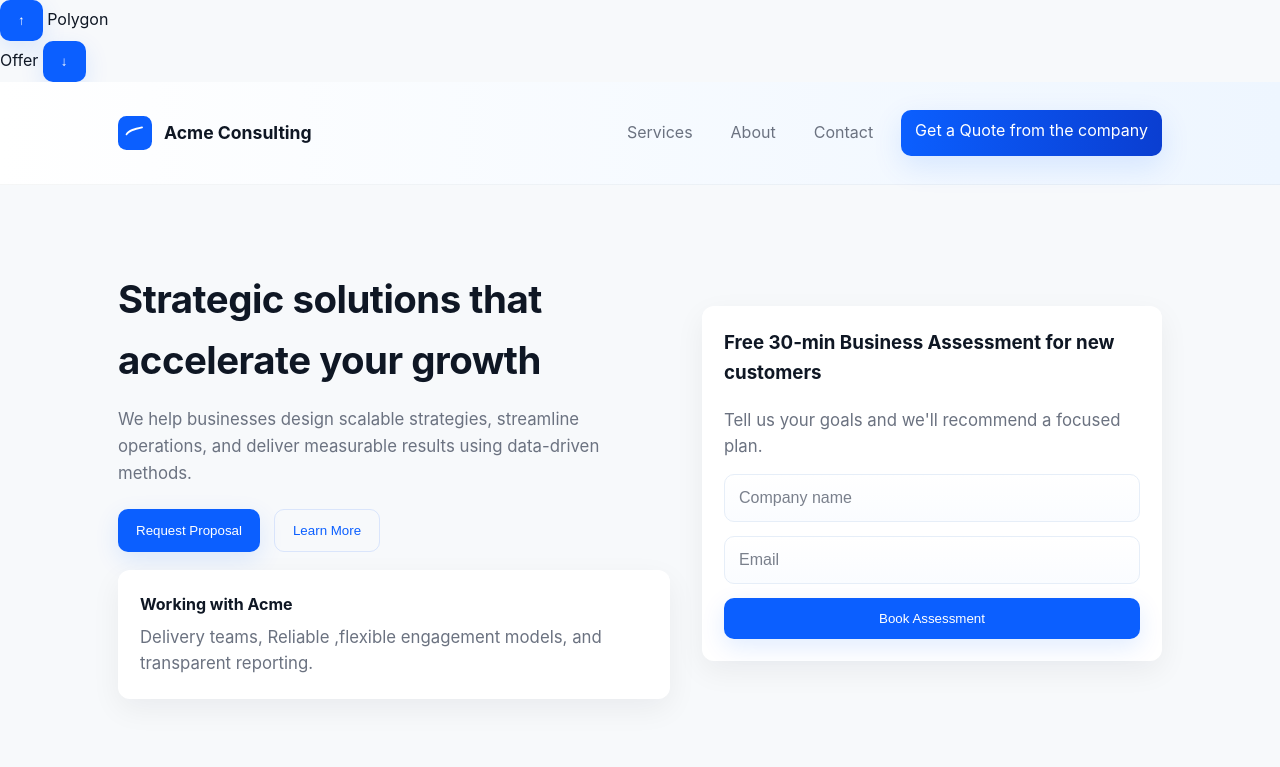
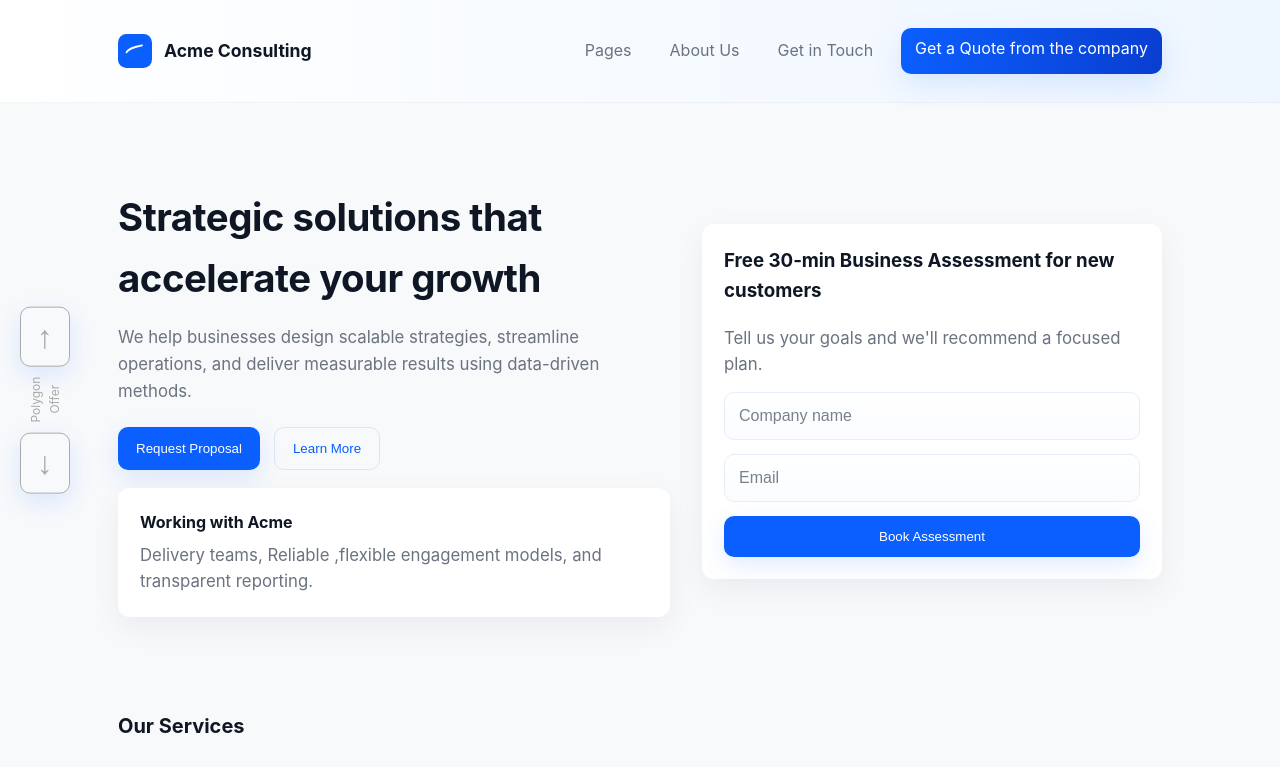
Before and after one commit to MMAhamedAakif/Gtit_Test-, a plain HTML site: page git.css/Test-01.html in a window 1280 px wide. Shown: the top 767 px of the page. Drawn offline with Linux system fonts and the light colour scheme.

Commit message:
feat: update navigation links for clarity and add scroll button styling in Test-01.html and style.css

```diff
--- a/git.css/Test-01.html
+++ b/git.css/Test-01.html
@@ -25,9 +25,9 @@
                     Acme Consulting
                 </div>
                 <div class="nav-links">
-                    <a href="#services">Services</a>
-                    <a href="#about">About</a>
-                    <a href="#contact">Contact</a>
+                    <a href="#services">Pages</a>
+                    <a href="#about">About Us</a>
+                    <a href="#contact">Get in Touch</a>
                     <a class="cta" href="#contact">Get a Quote from the company</a>
                 </div>
             </nav>
@@ -137,6 +137,8 @@
             </div>
         </footer>
     </main>
+    <section id="nextSection"></section>
+
 
     <script>
         function submitContact(e){
@@ -161,5 +163,6 @@
             items.forEach(i => io.observe(i));
         })();
     </script>
+    <script src="nextSection.js"></script>
 </body>
 </html>
--- a/git.css/style.css
+++ b/git.css/style.css
@@ -58,3 +58,39 @@
         :focus-visible{outline:3px solid rgba(11,95,255,.14);outline-offset:3px}
         /* Small helpers */
         .kicker{display:inline-block;padding:6px 10px;border-radius:999px;background:#f1f7ff;color:var(--accent);font-weight:600;font-size:0.85rem}
+
+
+        .scroll-btn {
+  position: fixed;
+  left: 20px;
+  top: 50%;
+  transform: translateY(-50%);
+  display: flex;
+  flex-direction: column;
+  align-items: center;
+  z-index: 1000;
+}
+
+.scroll-btn button {
+  background: transparent;
+  border: 1px solid #aaa;
+  color: #aaa;
+  font-size: 32px;
+  padding: 10px 16px;
+  cursor: pointer;
+  line-height: 1.2;
+}
+
+.scroll-btn button:hover {
+  color: #fff;
+  border-color: #fff;
+}
+
+.scroll-btn .label {
+  writing-mode: vertical-rl;
+  transform: rotate(180deg);
+  margin: 10px 0;
+  font-size: 12px;
+  color: #aaa;
+  text-align: center;
+}
```
